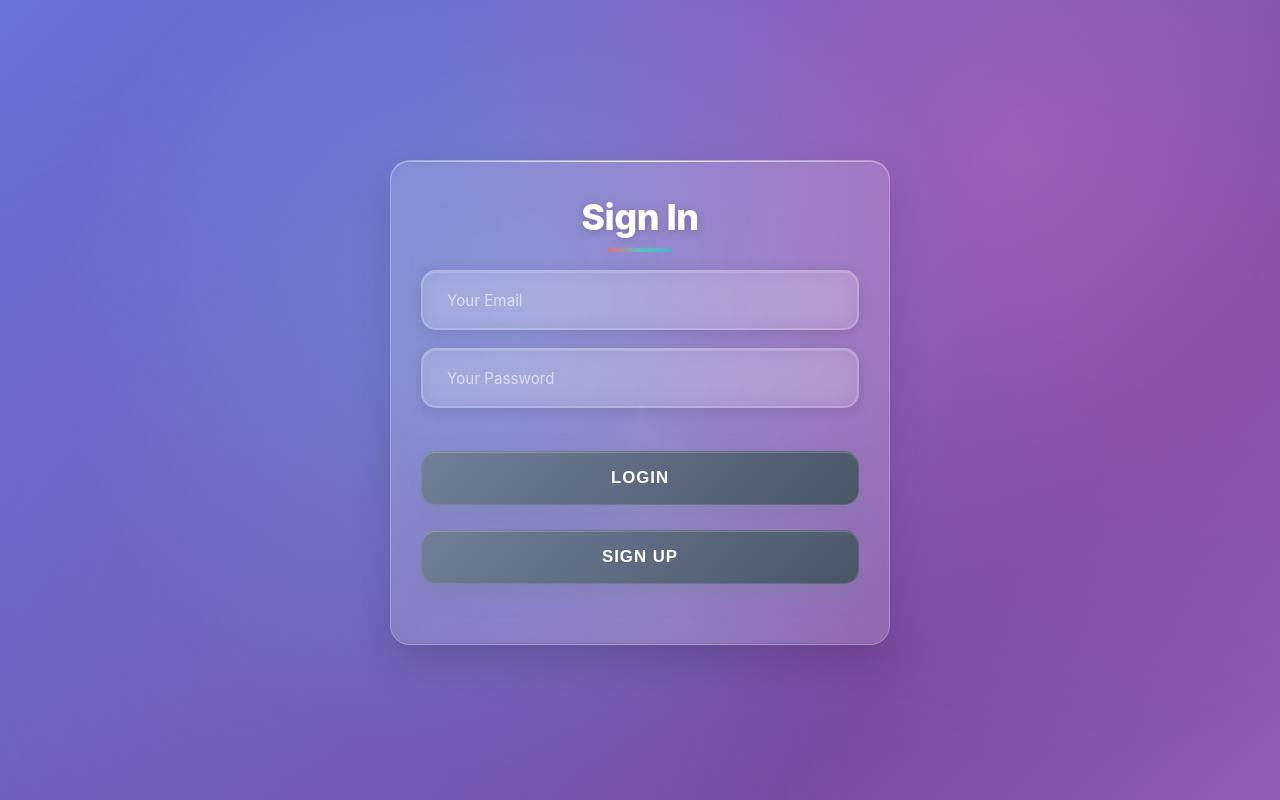
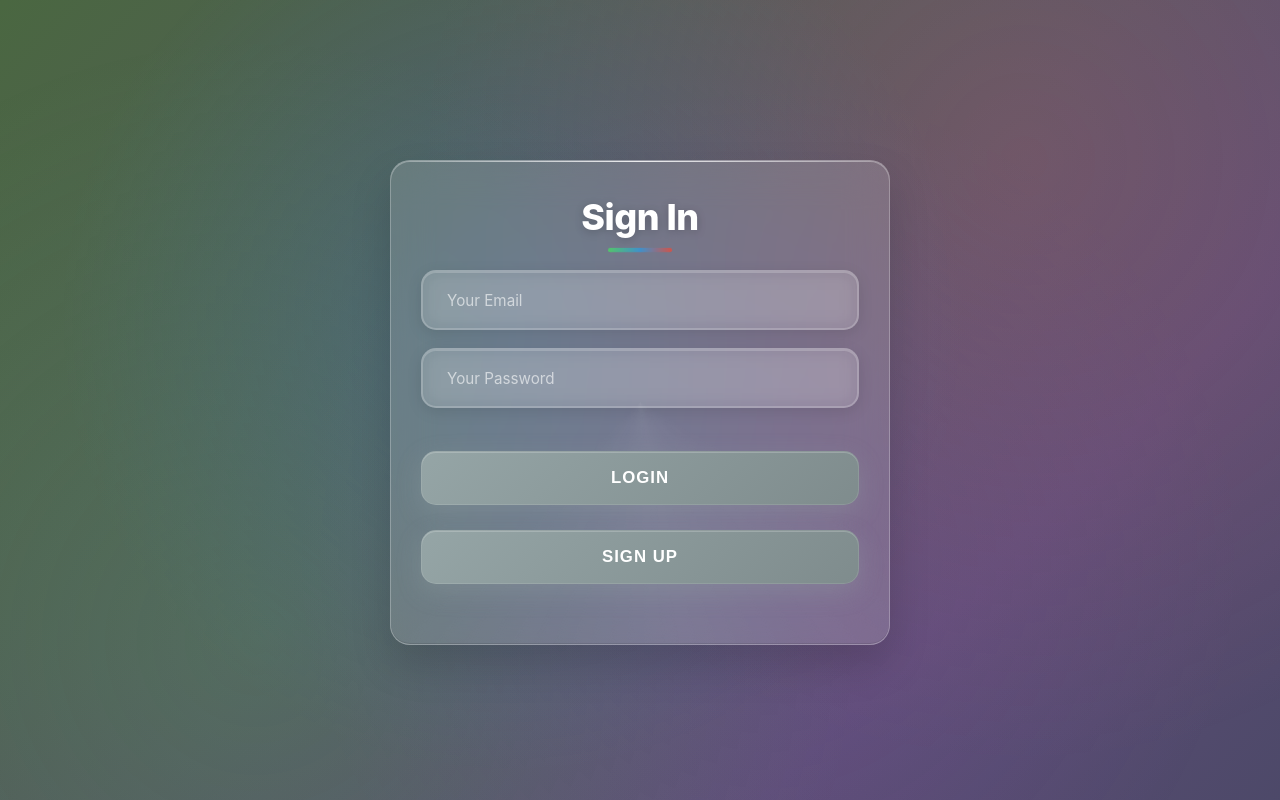
Before and after one commit to Navneeth-3108/expiry_tracker, a Flask app: page / in a window 1280 px wide. Run offline with Flask 3, Linux system fonts and the light colour scheme.

Commit message:
Changed few css.

```diff
--- a/static/style.css
+++ b/static/style.css
@@ -1,6 +1,3 @@
-/* Ultra-Modern Expiry Tracker CSS - Beautiful & Responsive */
-
-/* CSS Reset & Base Styles */
 * {
     margin: 0;
     padding: 0;
@@ -22,9 +19,9 @@ html {
 
 body {
     font-family: -apple-system, BlinkMacSystemFont, 'Segoe UI', Roboto, Oxygen, Ubuntu, Cantarell, sans-serif;
-    background: linear-gradient(135deg, #667eea 0%, #764ba2 50%, #f093fb 100%);
-    background-size: 200% 200%;
-    animation: gradientShift 8s ease infinite;
+    background: linear-gradient(135deg, #2C3E50 0%, #34495E 25%, #4A6741 50%, #5D4E75 75%, #2C3E50 100%);
+    background-size: 300% 300%;
+    animation: gradientShift 12s ease infinite;
     min-height: 100vh;
     min-height: 100dvh; /* Dynamic viewport height for mobile */
     display: flex;
@@ -61,9 +58,10 @@ body::before {
     width: 100%;
     height: 100%;
     background-image:
-        radial-gradient(circle at 20% 80%, rgba(120, 119, 198, 0.3) 0%, transparent 50%),
-        radial-gradient(circle at 80% 20%, rgba(255, 119, 198, 0.3) 0%, transparent 50%),
-        radial-gradient(circle at 40% 40%, rgba(120, 219, 255, 0.3) 0%, transparent 50%);
+        radial-gradient(circle at 20% 80%, rgba(76, 217, 100, 0.15) 0%, transparent 50%),
+        radial-gradient(circle at 80% 20%, rgba(255, 107, 107, 0.15) 0%, transparent 50%),
+        radial-gradient(circle at 40% 40%, rgba(59, 130, 246, 0.2) 0%, transparent 50%),
+        radial-gradient(circle at 60% 70%, rgba(168, 85, 247, 0.1) 0%, transparent 50%);
     pointer-events: none;
     z-index: -1;
 }
@@ -154,7 +152,7 @@ h1::after {
     transform: translateX(-50%);
     width: 60px;
     height: 4px;
-    background: linear-gradient(90deg, #ff6b6b, #4ecdc4, #45b7d1);
+    background: linear-gradient(90deg, #4CD964, #3498DB, #E74C3C);
     border-radius: 2px;
     animation: shimmer 2s ease-in-out infinite;
 }
@@ -188,7 +186,7 @@ h2::after {
     transform: translateX(-50%);
     width: 40px;
     height: 2px;
-    background: linear-gradient(90deg, #667eea, #764ba2);
+    background: linear-gradient(90deg, #3498DB, #2980B9);
     border-radius: 1px;
 }
 
@@ -296,7 +294,7 @@ button {
     width: 100%;
     min-height: 54px; /* Larger touch target size */
     padding: 16px 22px;
-    background: linear-gradient(135deg, #667eea 0%, #764ba2 50%, #667eea 100%);
+    background: linear-gradient(135deg, #3498DB 0%, #2980B9 50%, #3498DB 100%);
     background-size: 200% 200%;
     color: white;
     border: none;
@@ -311,7 +309,7 @@ button {
     position: relative;
     overflow: hidden;
     box-shadow:
-        0 6px 20px rgba(102, 126, 234, 0.3),
+        0 6px 20px rgba(52, 152, 219, 0.3),
         inset 0 1px 0 rgba(255, 255, 255, 0.2);
     border: 1px solid rgba(255, 255, 255, 0.1);
     -webkit-tap-highlight-color: transparent;
@@ -370,10 +368,10 @@ button:active {
 .btn-secondary,
 button[type="submit"]:last-child,
 form:last-child button {
-    background: linear-gradient(135deg, #718096 0%, #4a5568 50%, #718096 100%);
+    background: linear-gradient(135deg, #95A5A6 0%, #7F8C8D 50%, #95A5A6 100%);
     background-size: 200% 200%;
     box-shadow:
-        0 8px 25px rgba(113, 128, 150, 0.3),
+        0 8px 25px rgba(149, 165, 166, 0.3),
         inset 0 1px 0 rgba(255, 255, 255, 0.2);
     margin-bottom: 0;
 }
@@ -382,7 +380,7 @@ form:last-child button {
 button[type="submit"]:last-child:hover,
 form:last-child button:hover {
     box-shadow:
-        0 15px 35px rgba(113, 128, 150, 0.4),
+        0 15px 35px rgba(149, 165, 166, 0.4),
         inset 0 1px 0 rgba(255, 255, 255, 0.3);
 }
 
@@ -451,7 +449,7 @@ form:last-child button:hover {
     left: 0;
     right: 0;
     height: 3px;
-    background: linear-gradient(90deg, #ff6b6b, #4ecdc4, #45b7d1, #96ceb4);
+    background: linear-gradient(90deg, #4CD964, #3498DB, #E74C3C, #F39C12);
     border-radius: 20px 20px 0 0;
 }
 
@@ -472,7 +470,7 @@ form:last-child button:hover {
 }
 
 .product-entry h2::after {
-    background: linear-gradient(90deg, #4ecdc4, #45b7d1);
+    background: linear-gradient(90deg, #3498DB, #2980B9);
     width: 50px;
     left: 0;
     transform: none;
@@ -962,15 +960,16 @@ p[style*="color: red"] {
 /* Dark Mode Support */
 @media (prefers-color-scheme: dark) {
     body {
-        background: linear-gradient(135deg, #1a1a2e 0%, #16213e 50%, #0f3460 100%);
-        background-size: 200% 200%;
+        background: linear-gradient(135deg, #1A1A2E 0%, #16213E 25%, #0F3460 50%, #1A1A2E 75%, #16213E 100%);
+        background-size: 300% 300%;
     }
 
     body::before {
         background-image:
-            radial-gradient(circle at 20% 80%, rgba(29, 78, 216, 0.4) 0%, transparent 50%),
-            radial-gradient(circle at 80% 20%, rgba(147, 51, 234, 0.4) 0%, transparent 50%),
-            radial-gradient(circle at 40% 40%, rgba(59, 130, 246, 0.4) 0%, transparent 50%);
+            radial-gradient(circle at 20% 80%, rgba(76, 217, 100, 0.2) 0%, transparent 50%),
+            radial-gradient(circle at 80% 20%, rgba(231, 76, 60, 0.2) 0%, transparent 50%),
+            radial-gradient(circle at 40% 40%, rgba(52, 152, 219, 0.25) 0%, transparent 50%),
+            radial-gradient(circle at 60% 70%, rgba(155, 89, 182, 0.15) 0%, transparent 50%);
     }
 
     .container {
```
